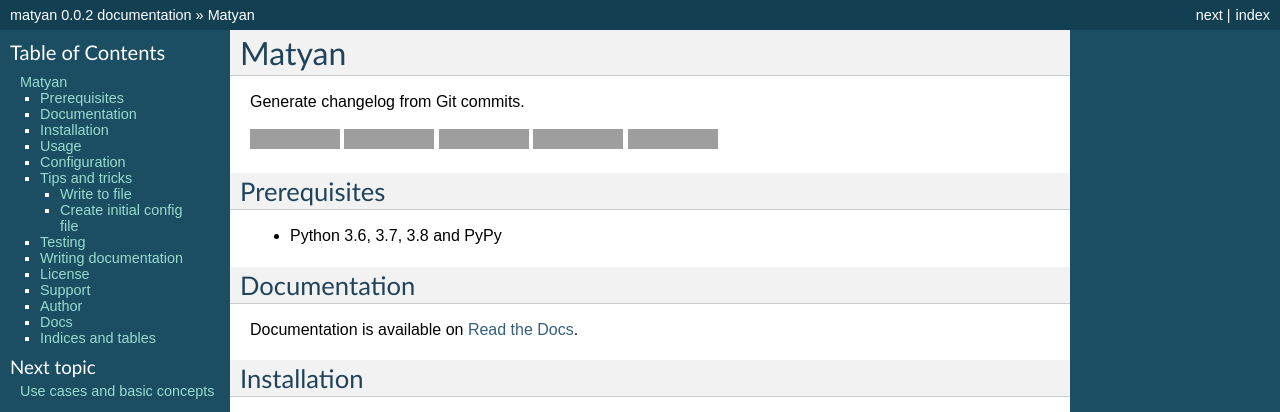
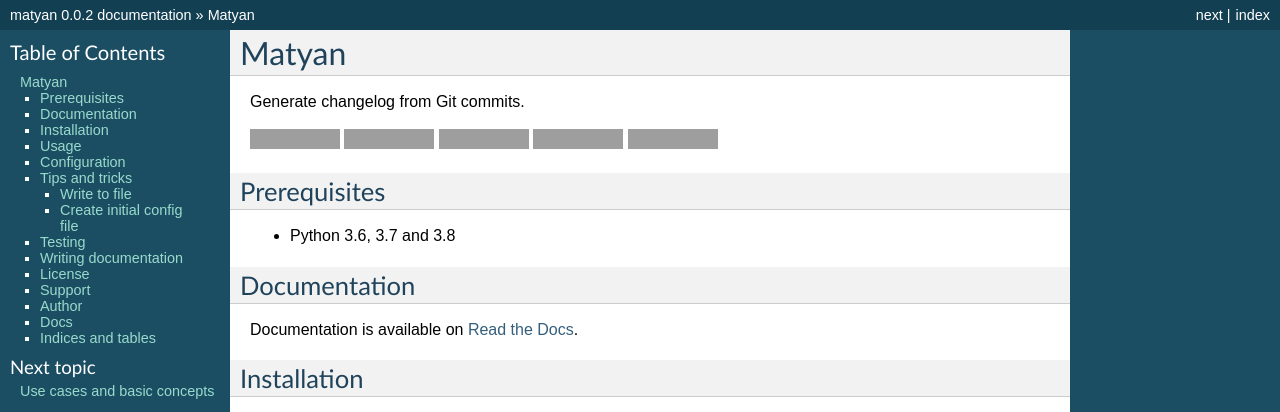
Before and after one commit to barseghyanartur/matyan, a Sphinx documentation site: the page built from docs/index.rst, in a window 1280 px wide and 900 px high, cut to the strip 0-412 px from the top of the window. Built offline with Sphinx 7.4.7, drawn with Linux system fonts in a browser that asks for light colours; pages that are not in the unit, such as notebooks, are missing from menus; grey boxes are pictures that could not be loaded.

```diff
--- a/README.rst
+++ b/README.rst
@@ -25,7 +25,7 @@ Generate changelog from Git commits.
 
 Prerequisites
 =============
-- Python 3.6, 3.7, 3.8 and PyPy
+- Python 3.6, 3.7 and 3.8
 
 Documentation
 =============
--- a/docs/index.rst
+++ b/docs/index.rst
@@ -25,7 +25,7 @@ Generate changelog from Git commits.
 
 Prerequisites
 =============
-- Python 3.6, 3.7, 3.8 and PyPy
+- Python 3.6, 3.7 and 3.8
 
 Documentation
 =============
```
Also changed, not shown: .travis.yml, 2 other files.
